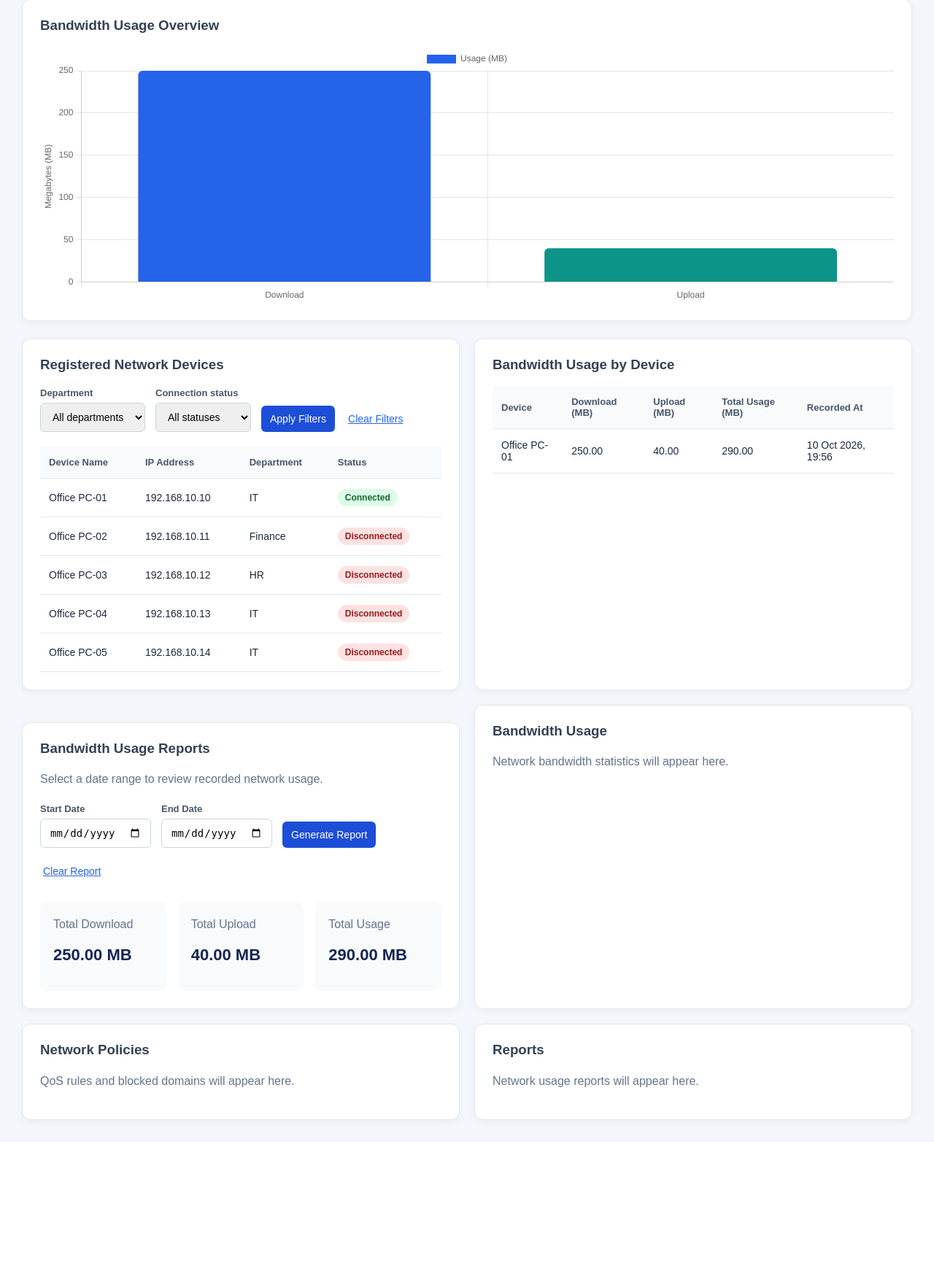
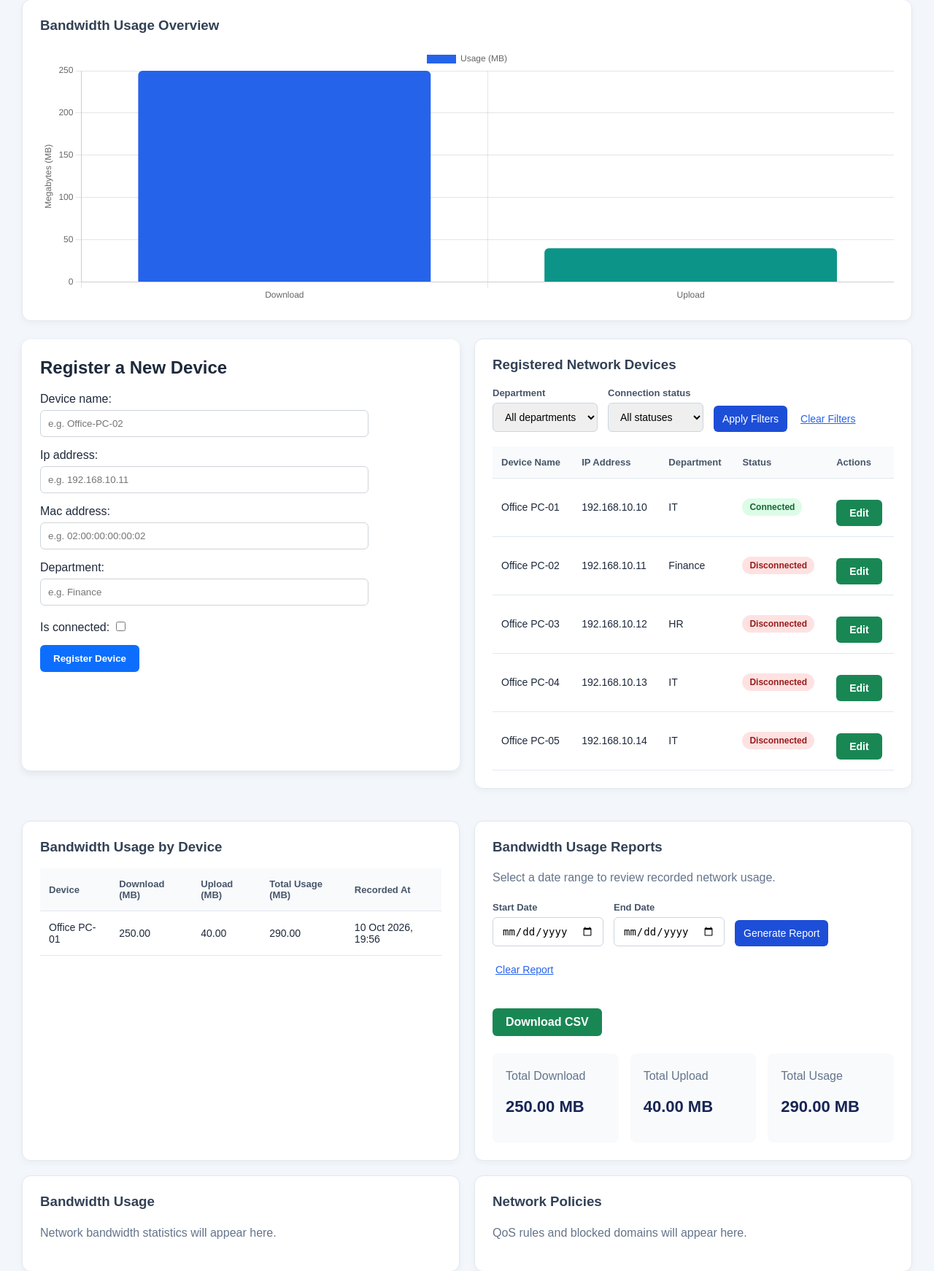
Before and after one commit to roykoech/bandwidth_system, a Django app: page / in a window 1280 px wide. Shown: the part 464-2206 px from the top of the page at 73% size. Before the commit the page ends 2008 px from the top, so only its background shows below. Run offline with Django 5.2, Linux system fonts and the light colour scheme; data comes from the database, SQL or seed files in the repository; both versions use the stored data as it was after the commit.

Commit message:
Added edit html file

```diff
--- /dev/null
+++ b/dashboard/forms.py
@@ -0,0 +1,28 @@
+from django import forms
+from .models import Device
+
+class DeviceForm(forms.ModelForm):
+    class Meta:
+        model = Device
+        fields = [
+            "device_name",
+            "ip_address",
+            "mac_address",
+            "department",
+            "is_connected",
+        ]
+
+        widgets = {
+            "device_name": forms.TextInput(attrs={
+                "placeholder": "e.g. Office-PC-02"
+            }),
+            "ip_address": forms.TextInput(attrs={
+                "placeholder": "e.g. 192.168.10.11"
+            }),
+            "mac_address": forms.TextInput(attrs={
+                "placeholder": "e.g. 02:00:00:00:00:02"
+            }),
+            "department": forms.TextInput(attrs={
+                "placeholder": "e.g. Finance"
+            }),
+        }
--- a/dashboard/static/dashboard/style.css
+++ b/dashboard/static/dashboard/style.css
@@ -270,3 +270,75 @@ h2 {
         grid-template-columns: 1fr;
     }
 }
+
+.export-button {
+    display: inline-block;
+    margin-top: 15px;
+    padding: 10px 18px;
+    background-color: #198754;
+    color: white;
+    text-decoration: none;
+    border-radius: 6px;
+    font-weight: bold;
+    transition: background-color 0.3s ease;
+}
+
+.export-button:hover {
+    background-color: #146c43;
+}
+
+.device-registration-card {
+    background: white;
+    padding: 25px;
+    margin: 25px 0;
+    border-radius: 12px;
+    box-shadow: 0 4px 12px rgba(0, 0, 0, 0.08);
+}
+
+.device-registration-card h2 {
+    margin-top: 0;
+    margin-bottom: 20px;
+}
+
+.device-registration-card form p {
+    margin-bottom: 15px;
+}
+
+.device-registration-card input[type="text"],
+.device-registration-card input[type="checkbox"] {
+    margin-top: 6px;
+}
+
+.device-registration-card input[type="text"] {
+    display: block;
+    width: 100%;
+    max-width: 450px;
+    padding: 10px;
+    border: 1px solid #ced4da;
+    border-radius: 6px;
+    box-sizing: border-box;
+}
+
+.register-button {
+    background-color: #0d6efd;
+    color: white;
+    border: none;
+    padding: 11px 18px;
+    border-radius: 6px;
+    cursor: pointer;
+    font-weight: bold;
+}
+
+.register-button:hover {
+    background-color: #0b5ed7;
+}
+
+.success-message {
+    background-color: #d1e7dd;
+    color: #0f5132;
+    border: 1px solid #badbcc;
+    padding: 14px 18px;
+    margin: 15px 0;
+    border-radius: 8px;
+    font-weight: 600;
+}
--- a/dashboard/templates/dashboard/home.html
+++ b/dashboard/templates/dashboard/home.html
@@ -55,6 +55,28 @@
 
         <div class="dashboard-grid">
 
+{% if messages %}
+    {% for message in messages %}
+        <div class="success-message">
+            {{ message }}
+        </div>
+    {% endfor %}
+{% endif %}
+
+<section class="device-registration-card">
+    <h2>Register a New Device</h2>
+
+    <form method="post">
+        {% csrf_token %}
+
+        {{ device_form.as_p }}
+
+        <button type="submit" class="register-button">
+            Register Device
+        </button>
+    </form>
+</section>
+
 <section class="card device-table-card">
     <h3>Registered Network Devices</h3>
 
@@ -99,6 +121,7 @@
                     <th>IP Address</th>
                     <th>Department</th>
                     <th>Status</th>
+                    <th>Actions</th>
                 </tr>
             </thead>
 
@@ -114,6 +137,11 @@
                         {% else %}
                             <span class="status disconnected">Disconnected</span>
                         {% endif %}
+                    </td>
+                    <td>
+                     <a href="{% url 'edit_device' device.id %}" class="export-button">
+                       Edit
+                     </a>
                     </td>
                 </tr>
                 {% empty %}
@@ -189,6 +217,10 @@
         <a href="/">Clear Report</a>
     </form>
 
+<a href="{% url 'export_bandwidth_report' %}?start_date={{ start_date }}&end_date={{ end_date }}" class="export-button">
+    Download CSV
+</a>
+
     <div class="report-results">
         <div>
             <p>Total Download</p>
--- a/dashboard/urls.py
+++ b/dashboard/urls.py
@@ -3,4 +3,14 @@ from . import views
 
 urlpatterns = [
     path("", views.home, name="home"),
+    path(
+        "export-report/",
+        views.export_bandwidth_report,
+        name="export_bandwidth_report",
+    ),
+    path(
+        "edit-device/<int:device_id>/",
+        views.edit_device,
+        name="edit_device",
+    ),
 ]
--- a/dashboard/views.py
+++ b/dashboard/views.py
@@ -1,11 +1,28 @@
+from .forms import DeviceForm
 import csv
 from django.http import HttpResponse
+from django.contrib import messages
+from django.shortcuts import get_object_or_404
 
 from django.shortcuts import render
 from django.db.models import Sum
 from .models import Device, BandwidthUsage
 
 def home(request):
+
+    device_form = DeviceForm()
+
+    if request.method == "POST":
+        device_form = DeviceForm(request.POST)
+
+        if device_form.is_valid():
+            device_form.save()
+            messages.success(
+                request,
+                "Device registered successfully!"
+            )
+            from django.shortcuts import redirect
+            return redirect("home")
 
     start_date = request.GET.get("start_date", "")
     end_date = request.GET.get("end_date", "")
@@ -55,6 +72,7 @@ def home(request):
 
     context = {
         "devices": devices,
+        "device_form": device_form,
         "departments": departments,
         "selected_department": department,
         "selected_status": status,
@@ -73,7 +91,6 @@ def home(request):
     }
 
     return render(request, "dashboard/home.html", context)
-
 
 def export_bandwidth_report(request):
     start_date = request.GET.get("start_date", "")
@@ -116,3 +133,28 @@ def export_bandwidth_report(request):
         ])
 
     return response
+
+def edit_device(request, device_id):
+    device = get_object_or_404(Device, id=device_id)
+    device_form = DeviceForm(instance=device)
+
+    if request.method == "POST":
+        device_form = DeviceForm(request.POST, instance=device)
+
+        if device_form.is_valid():
+            device_form.save()
+            messages.success(
+                request,
+                "Device updated successfully!"
+            )
+            from django.shortcuts import redirect
+            return redirect("home")
+
+    return render(
+        request,
+        "dashboard/edit_device.html",
+        {
+            "device_form": device_form,
+            "device": device,
+        },
+    )
```
Also changed, not shown: dashboard/templates/dashboard/edit_device.html (added, +35 -0 lines), db.sqlite3, 1 other file.
